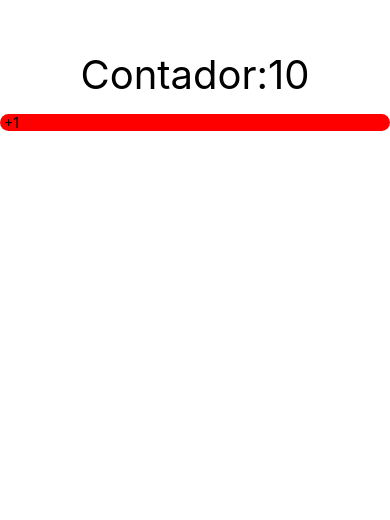
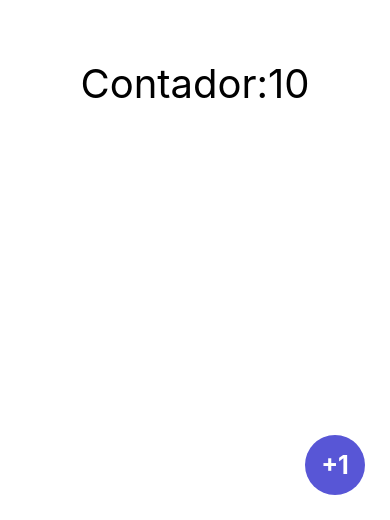
Before and after one commit to arosteguimaranto/React-Native-02-Mi-Primera-App, a React Native app in the folder 02-MiPrimeraApp/: screen / in a window 390 px wide. Shown: the part 324-844 px from the top of the page. Built offline with nearby package versions, Linux system fonts and the light colour scheme.

Commit message:
Componente personalizado: FAB - Floating Action Button

```diff
--- /dev/null
+++ b/02-MiPrimeraApp/src/components/Fab.tsx
@@ -0,0 +1,52 @@
+import React from 'react'
+import { StyleSheet, Text, TouchableOpacity, View } from 'react-native';
+
+interface Props{
+    title: string
+}
+
+export const Fab = (props: Props) => {
+
+    console.log(props.title)
+
+  return (
+    <TouchableOpacity
+    style={styles.fabLocationBR}
+    onPress={() => console.log('Click')}
+    >
+        <View style={styles.fab}>
+            <Text style={styles.fabText}>+1</Text>
+
+        </View>
+
+    </TouchableOpacity>
+
+  )
+}
+
+const styles = StyleSheet.create({
+    fabLocationBR:{
+        position:'absolute',
+        bottom: 25,
+        right: 25
+    },
+    fabLocationBL:{
+        position: 'absolute',
+        bottom: 25,
+        left: 25
+    },
+    fab:{
+        backgroundColor:'#5856D6',
+        width: 60,
+        height: 60,
+        borderRadius: 100,
+        justifyContent: 'center'
+    },
+    fabText: {
+        color: 'white',
+        fontSize: 25,
+        fontWeight: 'bold',
+        alignSelf:'center'
+    }
+
+})
--- a/02-MiPrimeraApp/src/screens/ContadorScreen.tsx
+++ b/02-MiPrimeraApp/src/screens/ContadorScreen.tsx
@@ -1,5 +1,6 @@
 import { useState } from "react"
 import {  TouchableOpacity, Text, View, StyleSheet } from "react-native"
+import { Fab } from "../components/Fab"
 
 export const ContadorScreen = () => {
     const [contador, setContador] = useState(10)
@@ -9,13 +10,30 @@
                  Contador:{contador}
             </Text>
 
-           <TouchableOpacity
+            <Fab
+            title='+1'
+            />
+
+          {/*
+            <TouchableOpacity
+           style={styles.fabLocationBR}
            onPress={()=>setContador(contador +1)}
            >
-            <View style={styles.bottonIncrementar}>
-                <Text> +1 </Text>
+            <View style={styles.fab}>
+                <Text style={styles.fabText}> +1 </Text>
             </View>
            </TouchableOpacity>
+           <TouchableOpacity
+           style={styles.fabLocationBL}
+           onPress={()=>setContador(contador -1)}
+           >
+
+            <View style={styles.fab}>
+                <Text style={styles.fabText}> -1 </Text>
+            </View>
+           </TouchableOpacity>
+           */
+          }
 
         </View>
     )
@@ -34,5 +52,29 @@
     bottonIncrementar:{
         backgroundColor:'red',
         borderRadius: 100
+    },
+    fabLocationBR:{
+        position:'absolute',
+        bottom: 25,
+        right: 25
+    },
+    fabLocationBL:{
+        position: 'absolute',
+        bottom: 25,
+        left: 25
+    },
+    fab:{
+        backgroundColor:'#5856D6',
+        width: 60,
+        height: 60,
+        borderRadius: 100,
+        justifyContent: 'center'
+    },
+    fabText: {
+        color: 'white',
+        fontSize: 25,
+        fontWeight: 'bold',
+        alignSelf:'center'
     }
+
 })
```
